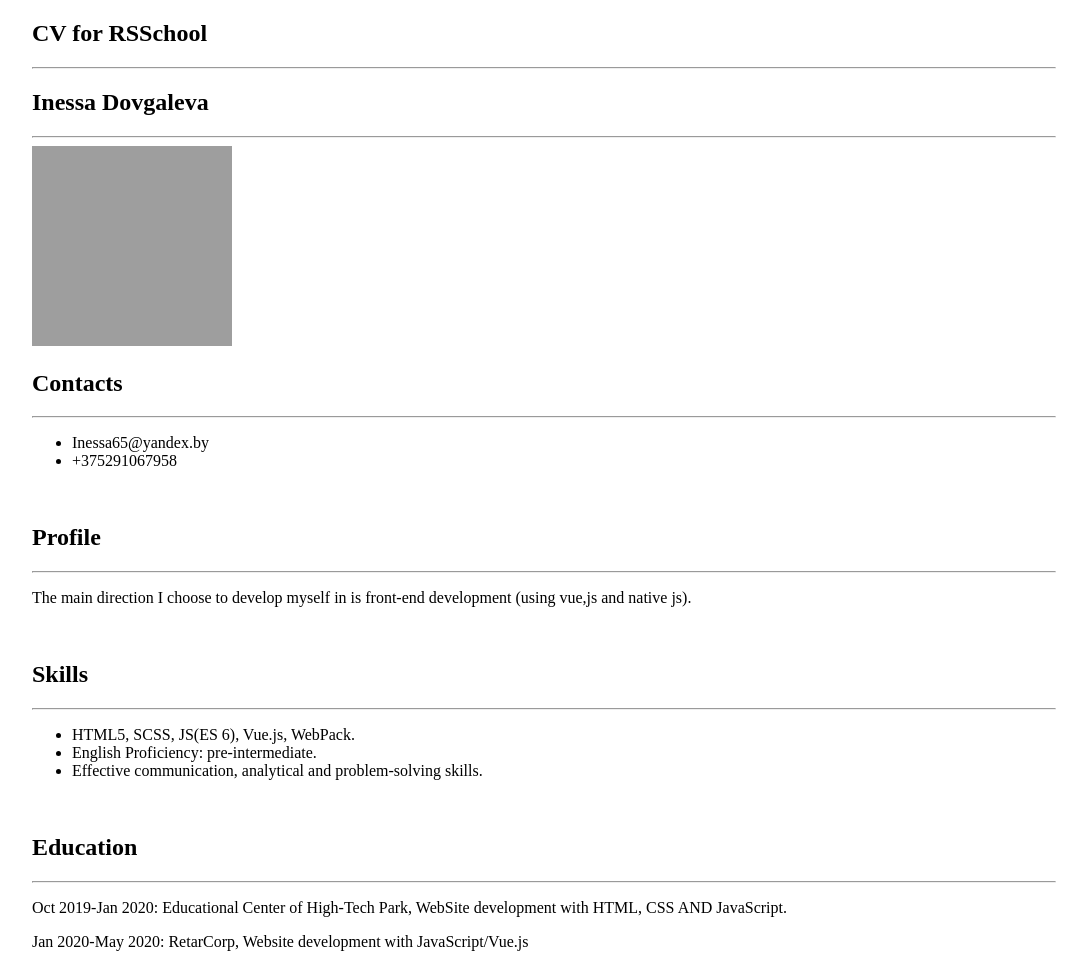
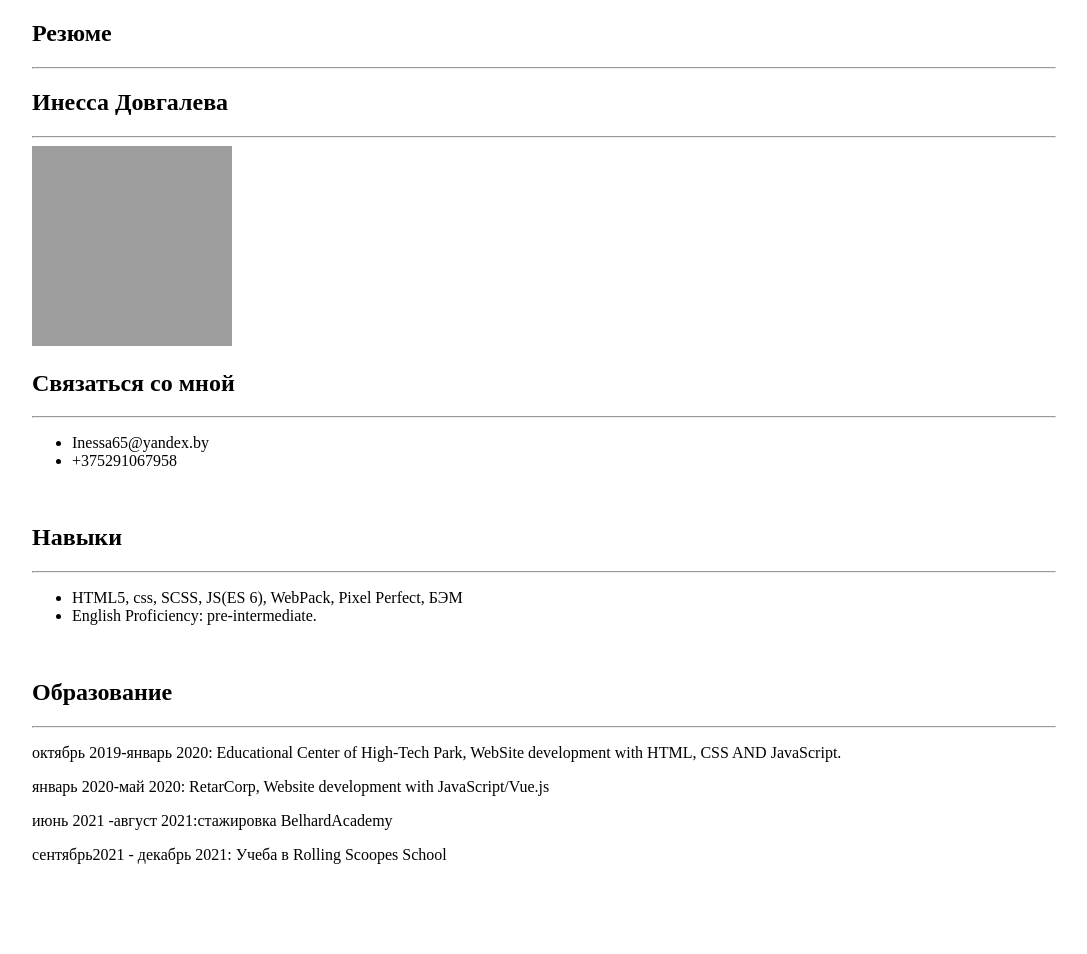
Before and after one commit to inessa65/rsschool-cv, a plain HTML site: page index.html in a window 1280 px wide. Shown: the whole page, without its empty margins (96-1183 px from the left). After the commit the page ends 906 px from the top, so only its background shows below. Drawn offline with Linux system fonts and the light colour scheme; grey boxes are pictures that could not be loaded.

Commit message:
Update index.html

```diff
--- a/index.html
+++ b/index.html
@@ -7,16 +7,16 @@
 	  <body>
 	    <article style="width: 1024px; margin: 0 auto;">
 	      <header>
-	        <h1>CV for RSSchool</h1>
+	        <h1>Резюме</h1>
 	        <hr />
 	      </header>
-	      <h2>Inessa Dovgaleva</h2>
+	      <h2>Инесса Довгалева</h2>
 	      <hr />
 	      <img
 	        src="https://i.picsum.photos/id/156/200/200.jpg?hmac=KnlRQ53fEPGMd_XV3T4ZcqXyxVzq8gUJqa8S0emtDrY"
 	        alt="avatar"
 	      />
-	      <h2>Contacts</h2>
+	      <h2>Связаться со мной</h2>
 	      <hr />
 	      <ul>
 	        <li><a> Inessa65@yandex.by</a></li>
@@ -24,29 +24,26 @@
 
 	      </ul>
 	      <br />
-	      <h2>Profile</h2>
+	      <h2>Навыки</h2>
 	      <hr />
-	      <p>The main direction I choose to develop myself in is front-end development (using vue,js and native js).</p>
+		    <ul>
+	      <li>HTML5, css,  SCSS, JS(ES 6), WebPack, Pixel Perfect, БЭМ</li>
+		    <li>English Proficiency: pre-intermediate.</li>
+		    </ul>
 	      <br />
-	      <h2>Skills</h2>
-	      <hr />
-	      <ul>
-	        <li>HTML5, SCSS, JS(ES 6), Vue.js, WebPack.</li>
-	        <li>English Proficiency: pre-intermediate.</li>
-	          <li>Effective communication, analytical and problem-solving skills.</li>
 
-	      </ul>
-
-	      <br />
-	      <h2>Education</h2>
+	      <h2>Образование </h2>
 	      <hr />
 
 	      <p>
-	    Oct 2019-Jan 2020:
+	    октябрь 2019-январь 2020:
 	        Educational Center of High-Tech Park, WebSite development with HTML, CSS AND JavaScript.</p>
-	<p>Jan 2020-May 2020:
+	<p>январь 2020-май 2020:
 	RetarCorp, Website development with JavaScript/Vue.js
+
 	      </p>
+		    <p>июнь 2021 -август 2021:стажировка BelhardAcademy </p>
+		    <p> сентябрь2021 - декабрь 2021: Учеба в Rolling Scoopes School </p>
 	      <br />
 	    </article>
 	  </body>
```
